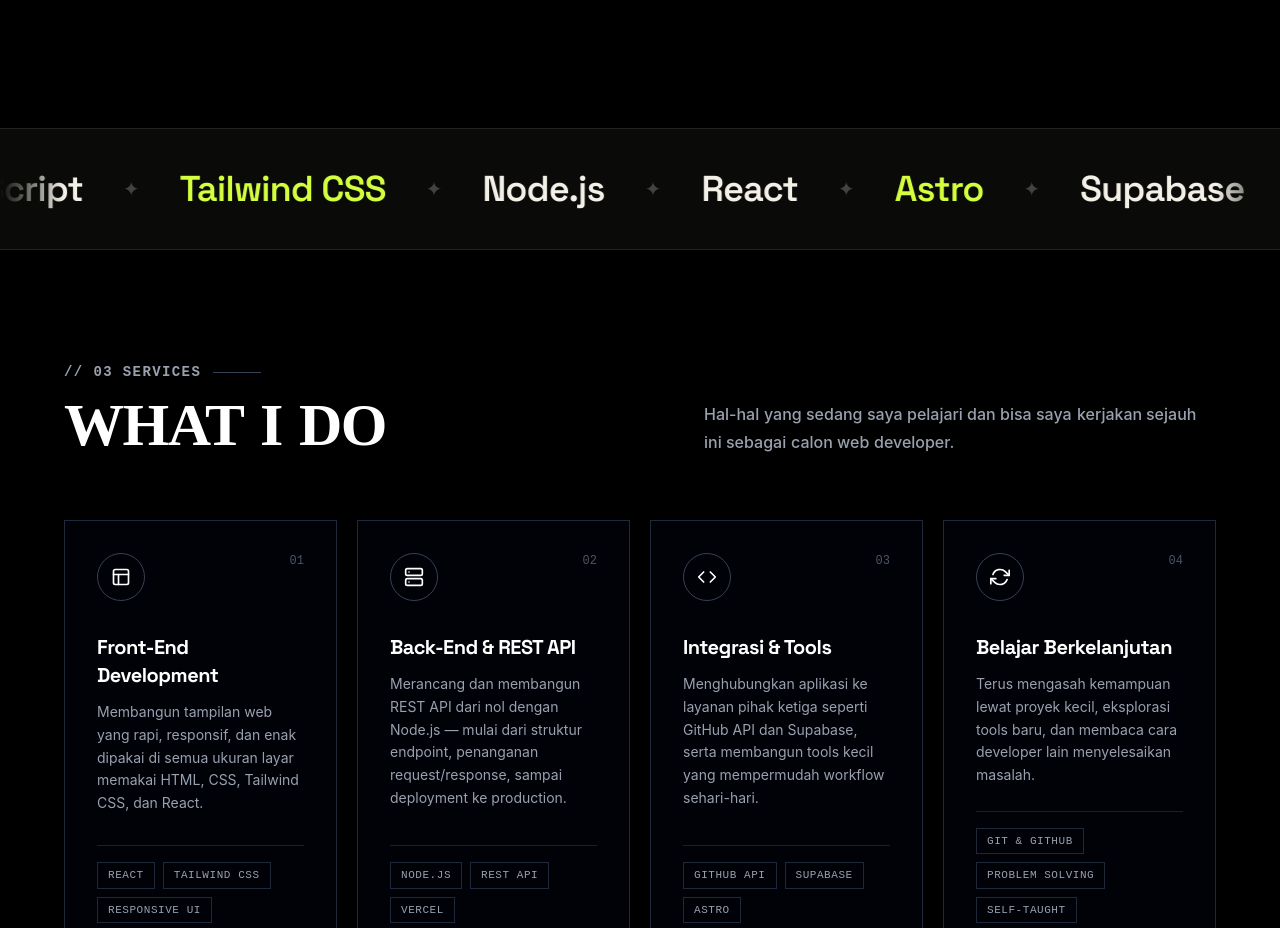
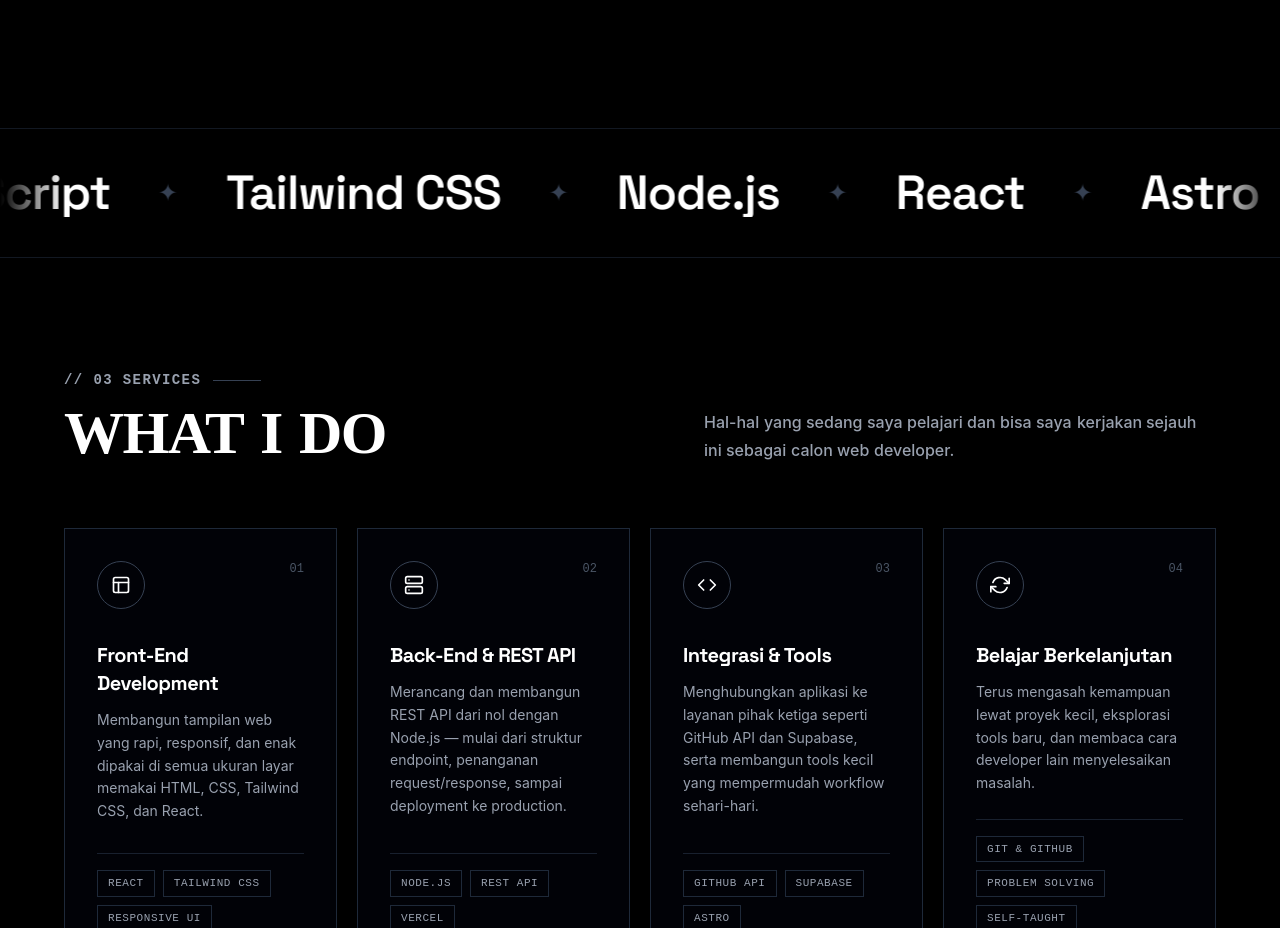
Before and after one commit to Ikhwan-stars/Ikhwan-Portfolio, a React (Vite) app: page / in a window 1280 px wide. Shown: the part 1860-2788 px from the top of the page. Built offline with nearby package versions, Linux system fonts and the light colour scheme.

Commit message:
Upload 32 file(s) via RepoHub

```diff
--- a/src/components/skills/skills.jsx
+++ b/src/components/skills/skills.jsx
@@ -1,27 +1,17 @@
 import React from 'react';
 
-const techStack = ['HTML', 'CSS', 'JavaScript', 'Tailwind CSS', 'Node.js', 'React', 'Astro', 'Supabase', 'Vite', 'Git'];
-
-const Row = ({ items, reverse }) => (
-  <div className="relative w-full overflow-hidden [mask-image:linear-gradient(to_right,transparent,black_5%,black_95%,transparent)] [-webkit-mask-image:linear-gradient(to_right,transparent,black_5%,black_95%,transparent)]">
-    <div
-      className="animate-marquee-right flex items-center whitespace-nowrap"
-      style={{ animationDirection: reverse ? 'reverse' : 'normal', animationDuration: reverse ? '38s' : '32s' }}
-    >
-      {items.map((tech, idx) => (
-        <div key={idx} className="inline-flex items-center">
-          <span
-            className="text-xl sm:text-2xl md:text-3xl lg:text-4xl font-heading font-semibold tracking-tight hover:opacity-70 transition-opacity duration-200 cursor-default px-2"
-            style={{ color: idx % 3 === 0 ? 'var(--color-accent)' : 'var(--color-paper)' }}
-          >
-            {tech}
-          </span>
-          <span className="text-lg sm:text-xl mx-5 sm:mx-8 select-none text-paper/25">&#10022;</span>
-        </div>
-      ))}
-    </div>
-  </div>
-);
+const techStack = [
+  'HTML',
+  'CSS',
+  'JavaScript',
+  'Tailwind CSS',
+  'Node.js',
+  'React',
+  'Astro',
+  'Supabase',
+  'Vite',
+  'Git',
+];
 
 const Skills = () => {
   const marqueeList = [...techStack, ...techStack];
@@ -29,10 +19,22 @@
   return (
     <div
       id="skills"
-      className="w-full py-8 sm:py-10 overflow-hidden select-none border-y transition-colors duration-300"
-      style={{ background: 'var(--color-ink)', borderColor: 'rgba(243,240,232,0.1)' }}
+      className="w-full py-6 sm:py-8 md:py-10 overflow-hidden select-none bg-black border-y border-gray-800/60 transition-colors duration-300"
     >
-      <Row items={marqueeList} />
+      <div className="relative w-full overflow-hidden [mask-image:linear-gradient(to_right,transparent,black_5%,black_95%,transparent)] [-webkit-mask-image:linear-gradient(to_right,transparent,black_5%,black_95%,transparent)]">
+        <div className="animate-marquee-right flex items-center whitespace-nowrap">
+          {marqueeList.map((tech, idx) => (
+            <div key={idx} className="inline-flex items-center">
+              <span className="text-2xl sm:text-3xl md:text-4xl lg:text-5xl font-heading font-semibold tracking-tight text-white hover:opacity-70 transition-opacity duration-200 cursor-default px-2">
+                {tech}
+              </span>
+              <span className="text-gray-700 text-lg sm:text-xl md:text-2xl mx-5 sm:mx-8 md:mx-10 select-none">
+                ✦
+              </span>
+            </div>
+          ))}
+        </div>
+      </div>
     </div>
   );
 };
```
